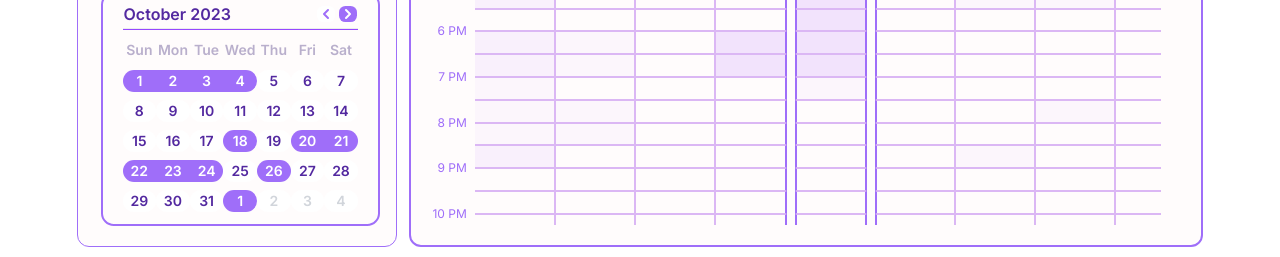
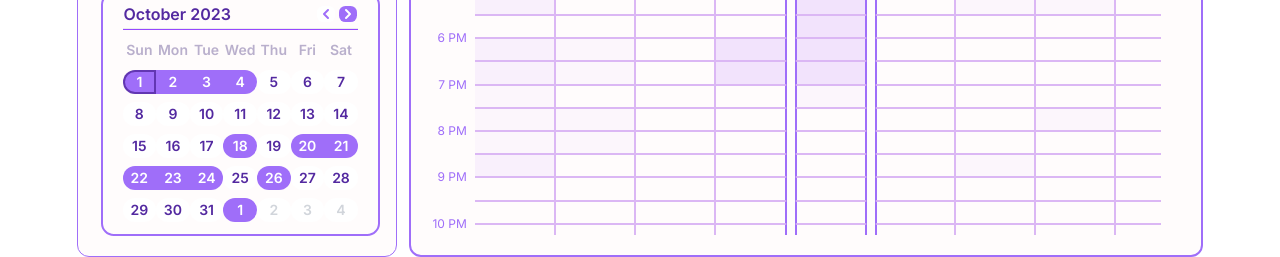
Before and after one commit to project-weave/weave-ui, a Next.js app: page /1 in a window 1280 px wide. Shown: the part 654-911 px from the top of the page. Built offline with nearby package versions, Linux system fonts and the light colour scheme.

Commit message:
chore: make first visible column more explicit on view mode calendar

```diff
--- a/src/components/event-date-calendar.tsx
+++ b/src/components/event-date-calendar.tsx
@@ -222,6 +222,8 @@ export default function EventDateCalendar({
                 const isPrevDayVisible = sortedVisibleSelectedDates?.includes(formattedPrevDay);
                 const isNextDayVisible = sortedVisibleSelectedDates?.includes(formattedNextDay);
 
+                const isFirstVisibleDay = sortedVisibleSelectedDates?.[0] === formattedDay;
+
                 return (
                   <div
                     className={cn("duration-150", dayIndex === 0 ? colStartClasses[getDay(day)] : "", "py-1")}
@@ -230,7 +232,7 @@ export default function EventDateCalendar({
                   >
                     <Button
                       className={cn(
-                        "duration-400 flex h-full w-full select-none items-center justify-center rounded-full border-[1px] border-transparent p-0 text-sm font-semibold outline-none focus-visible:ring-0 focus-visible:ring-offset-0",
+                        "duration-400 flex h-full w-full select-none items-center justify-center rounded-full border-2 border-transparent p-0 text-sm font-semibold outline-none focus-visible:ring-0 focus-visible:ring-offset-0",
                         !isDaySelected && {
                           "bg-white": true,
                           "text-gray-300": !isToday(day) && !isSameMonth(day, firstDayCurrentMonth),
@@ -245,6 +247,7 @@ export default function EventDateCalendar({
                           "rounded-r-full": isPrevDaySelected && !isNextDaySelected
                         },
                         isViewMode && {
+                          "border-secondary/80": isFirstVisibleDay,
                           "hover:bg-background": !isDaySelected,
                           "hover:bg-primary": isDaySelected && !isDateClickable(formattedDay),
                           "hover:bg-secondary": isDaySelected && !isDateClickable(formattedDay) && isToday(day),
```
